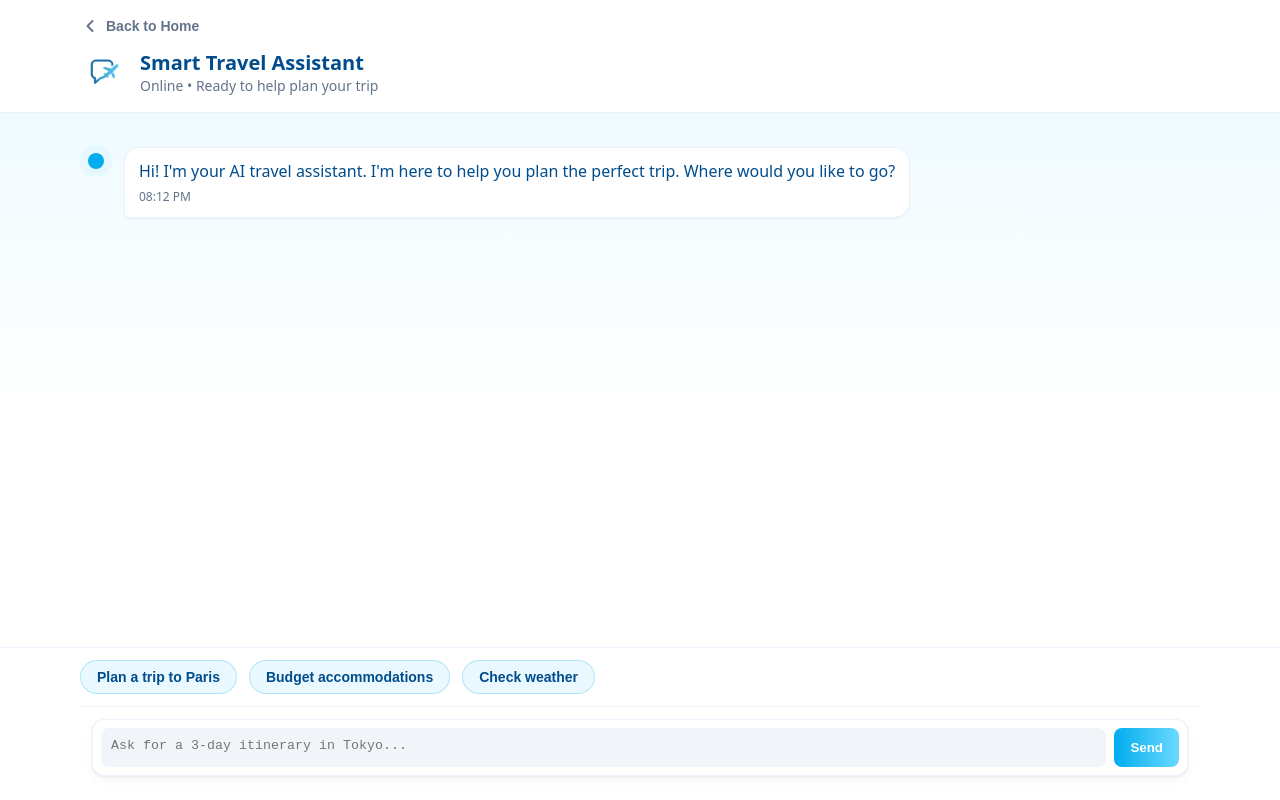
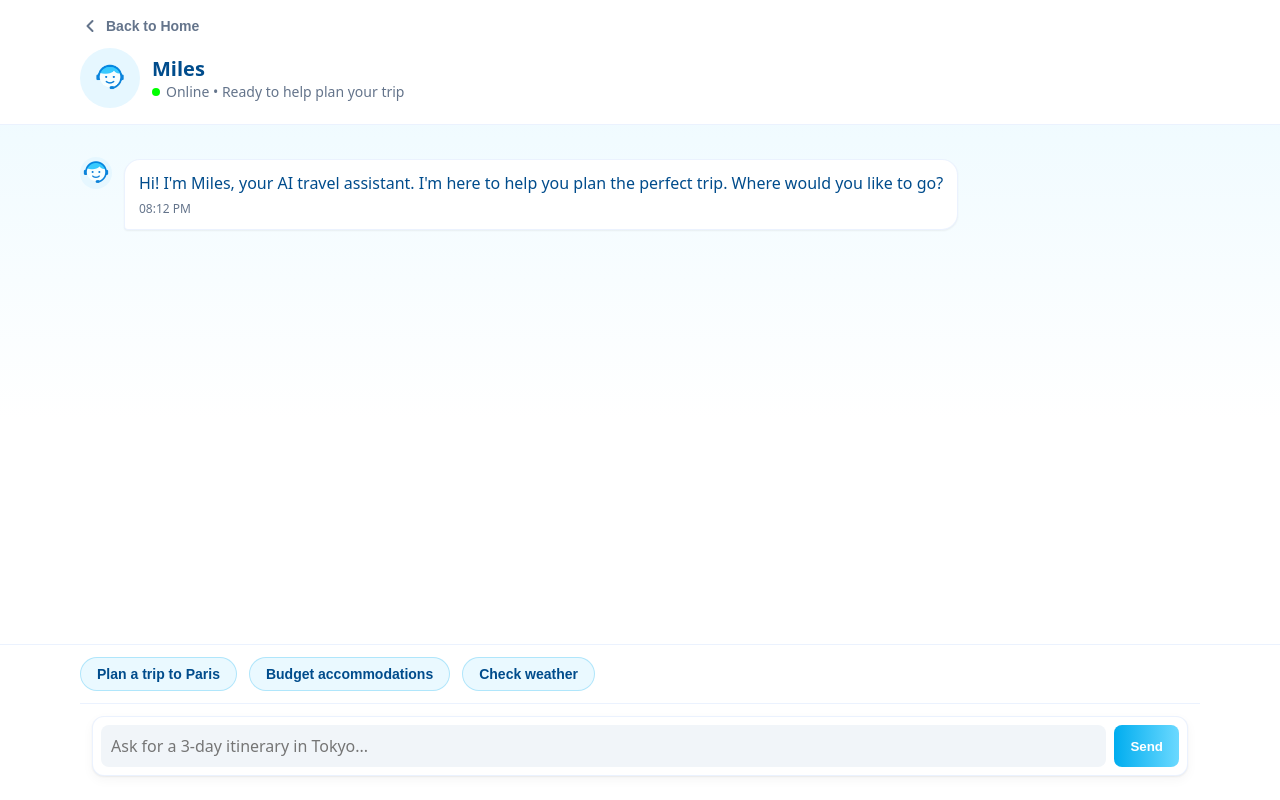
Before and after one commit to Berkeal26/capstone_sta, a React (Create React App) app: page /chat in a window 1280 px wide. Built offline with nearby package versions, Linux system fonts and the light colour scheme.

Commit message:
rebranding

```diff
--- a/public/index.html
+++ b/public/index.html
@@ -24,7 +24,7 @@
       work correctly both with client-side routing and a non-root public URL.
       Learn how to configure a non-root public URL by running `npm run build`.
     -->
-    <title>Smart Travel Assistant</title>
+    <title>Wayfinder</title>
   </head>
   <body>
     <noscript>You need to enable JavaScript to run this app.</noscript>
--- a/src/components/ChatInput.jsx
+++ b/src/components/ChatInput.jsx
@@ -34,6 +34,8 @@ export default function ChatInput({ onSend, disabled }) {
             padding: 10,
             background: 'var(--input-background)',
             borderRadius: 8,
+            fontFamily: 'system-ui, -apple-system, Segoe UI, Roboto, Helvetica, Arial, sans-serif',
+            fontSize: 'var(--text-base)',
           }}
           disabled={disabled}
         />
--- a/src/components/ChatMockup.jsx
+++ b/src/components/ChatMockup.jsx
@@ -3,11 +3,26 @@ import React from 'react';
 export default function ChatMockup() {
   return (
     <div className="mockup">
-      <div className="mockup-header" />
+      <div className="mockup-header">
+        <div style={{ padding: '12px 16px', display: 'flex', alignItems: 'center', gap: '10px' }}>
+          <img
+            src={process.env.PUBLIC_URL + '/Miles_logo.png'}
+            alt="Miles"
+            style={{ width: '28px', height: '28px', borderRadius: '50%', background: '#ffffff', padding: '2px' }}
+          />
+          <div style={{ color: '#ffffff' }}>
+            <div style={{ fontWeight: 600, fontSize: '14px' }}>Miles</div>
+            <div style={{ fontSize: '12px', opacity: 0.9, display: 'flex', alignItems: 'center', gap: '4px' }}>
+              <span style={{ width: '6px', height: '6px', borderRadius: '50%', background: '#00ff00', display: 'inline-block' }}></span>
+              Online
+            </div>
+          </div>
+        </div>
+      </div>
       <div className="mockup-body">
         <div className="mockup-row">
           <div className="mockup-avatar" />
-          <div className="mockup-bubble">Hi! I'm your AI travel assistant. Where would you like to go?</div>
+          <div className="mockup-bubble">Hi! I'm Miles, your AI travel assistant. Where would you like to go?</div>
         </div>
         <div className="mockup-row right">
           <div className="mockup-bubble user">I'm planning a trip to Tokyo next month</div>
--- a/src/components/MessageBubble.jsx
+++ b/src/components/MessageBubble.jsx
@@ -7,9 +7,11 @@ export default function MessageBubble({ role, content, timestamp }) {
     <div className={`message-row ${isUser ? 'message-row-user' : ''}`}>
       {!isUser && (
         <div className="avatar avatar-assistant">
-          <svg width="16" height="16" viewBox="0 0 16 16" fill="none">
-            <circle cx="8" cy="8" r="8" fill="#00ADEF"/>
-          </svg>
+          <img
+            src={process.env.PUBLIC_URL + '/Miles_logo.png'}
+            alt="Miles"
+            style={{ width: '32px', height: '32px' }}
+          />
         </div>
       )}
       <div className={`bubble ${isUser ? 'bubble-user' : 'bubble-assistant'}`}>
--- a/src/pages/Chat.jsx
+++ b/src/pages/Chat.jsx
@@ -15,7 +15,7 @@ async function sendToApi(messages) {
 
 export default function Chat() {
   const [messages, setMessages] = useState([
-    { role: 'assistant', content: "Hi! I'm your AI travel assistant. I'm here to help you plan the perfect trip. Where would you like to go?", timestamp: new Date().toLocaleTimeString('en-US', { hour: '2-digit', minute: '2-digit' }) }
+    { role: 'assistant', content: "Hi! I'm Miles, your AI travel assistant. I'm here to help you plan the perfect trip. Where would you like to go?", timestamp: new Date().toLocaleTimeString('en-US', { hour: '2-digit', minute: '2-digit' }) }
   ]);
   const [isTyping, setIsTyping] = useState(false);
   const [error, setError] = useState(null);
@@ -63,12 +63,15 @@ export default function Chat() {
               Back to Home
             </button>
             <div className="chat-header-info">
-              <div className="chat-header-icon">
-                <img src={process.env.PUBLIC_URL + '/sta_tpt_logo.png'} alt="logo" width={48} height={48} />
+              <div className="chat-header-icon" style={{ width: '48px', height: '48px', padding: '6px', background: '#E6F7FF', borderRadius: '50%', display: 'flex', alignItems: 'center', justifyContent: 'center' }}>
+                <img src={process.env.PUBLIC_URL + '/Miles_logo.png'} alt="Miles" style={{ width: '36px', height: '36px' }} />
               </div>
               <div>
-                <h1 className="chat-title">Smart Travel Assistant</h1>
-                <p className="chat-status">Online • Ready to help plan your trip</p>
+                <h1 className="chat-title">Miles</h1>
+                <p className="chat-status" style={{ display: 'flex', alignItems: 'center', gap: '6px' }}>
+                  <span style={{ width: '8px', height: '8px', borderRadius: '50%', background: '#00ff00', display: 'inline-block' }}></span>
+                  Online • Ready to help plan your trip
+                </p>
               </div>
             </div>
           </div>
--- a/src/pages/Home.jsx
+++ b/src/pages/Home.jsx
@@ -11,7 +11,10 @@ export default function Home() {
         <div className="container">
           <div className="nav-left">
             <img src={process.env.PUBLIC_URL + '/sta_tpt_logo.png'} alt="logo" width={48} height={48} />
-            <span className="brand-name">Smart Travel Assistant</span>
+            <div style={{ display: 'flex', flexDirection: 'column', alignItems: 'flex-start' }}>
+              <span className="brand-name">Wayfinder</span>
+              <span style={{ fontSize: '12px', color: 'var(--muted-foreground)', fontWeight: 400 }}>Plan Smarter. Travel Freer.</span>
+            </div>
           </div>
           <div className="nav-right">
             <a className="nav-link" href="#features">Features</a>
@@ -112,9 +115,12 @@ export default function Home() {
           <div>
             <div className="nav-left" style={{ paddingBottom: 8 }}>
               <img src={process.env.PUBLIC_URL + '/sta_tpt_logo.png'} alt="logo" width={32} height={32} />
-              <span className="brand-name">Smart Travel Assistant</span>
-            </div>
-            <div className="muted">AI-powered travel planning made simple</div>
+              <div style={{ display: 'flex', flexDirection: 'column', alignItems: 'flex-start' }}>
+                <span className="brand-name">Wayfinder</span>
+                <span style={{ fontSize: '12px', color: 'var(--muted-foreground)', fontWeight: 400 }}>Plan Smarter. Travel Freer.</span>
+              </div>
+              </div>
+              <div className="muted">AI-powered travel planning made simple</div>
           </div>
           <div>
             <h5>Product</h5>
@@ -136,7 +142,7 @@ export default function Home() {
           </div>
         </div>
         <div className="container" style={{ paddingTop: 24 }}>
-          <div className="muted">© 2025 Smart Travel Assistant. All rights reserved.</div>
+          <div className="muted">© 2025 Wayfinder. All rights reserved.</div>
         </div>
       </footer>
     </div>
```
Also changed, not shown: public/Miles_logo.png (added).
